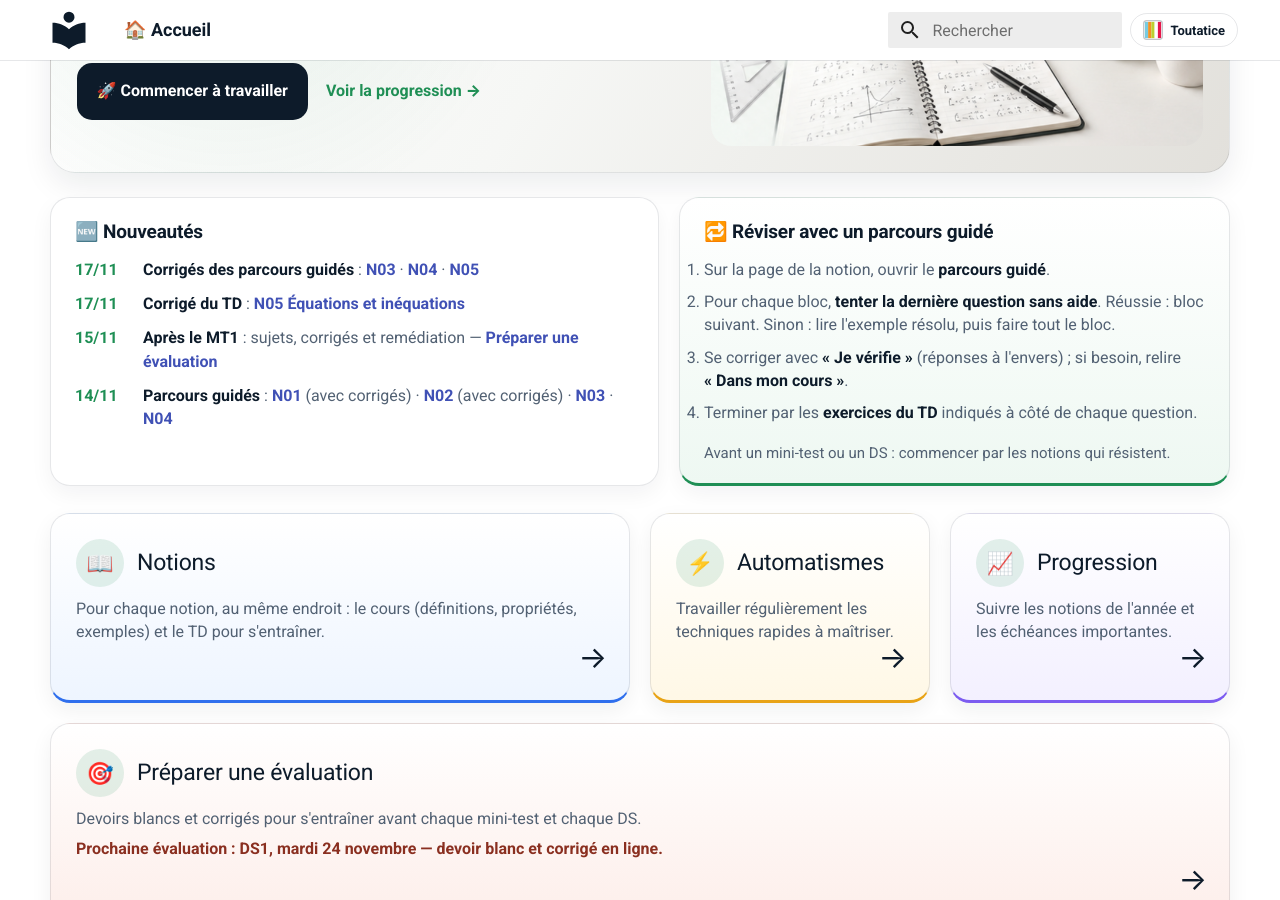
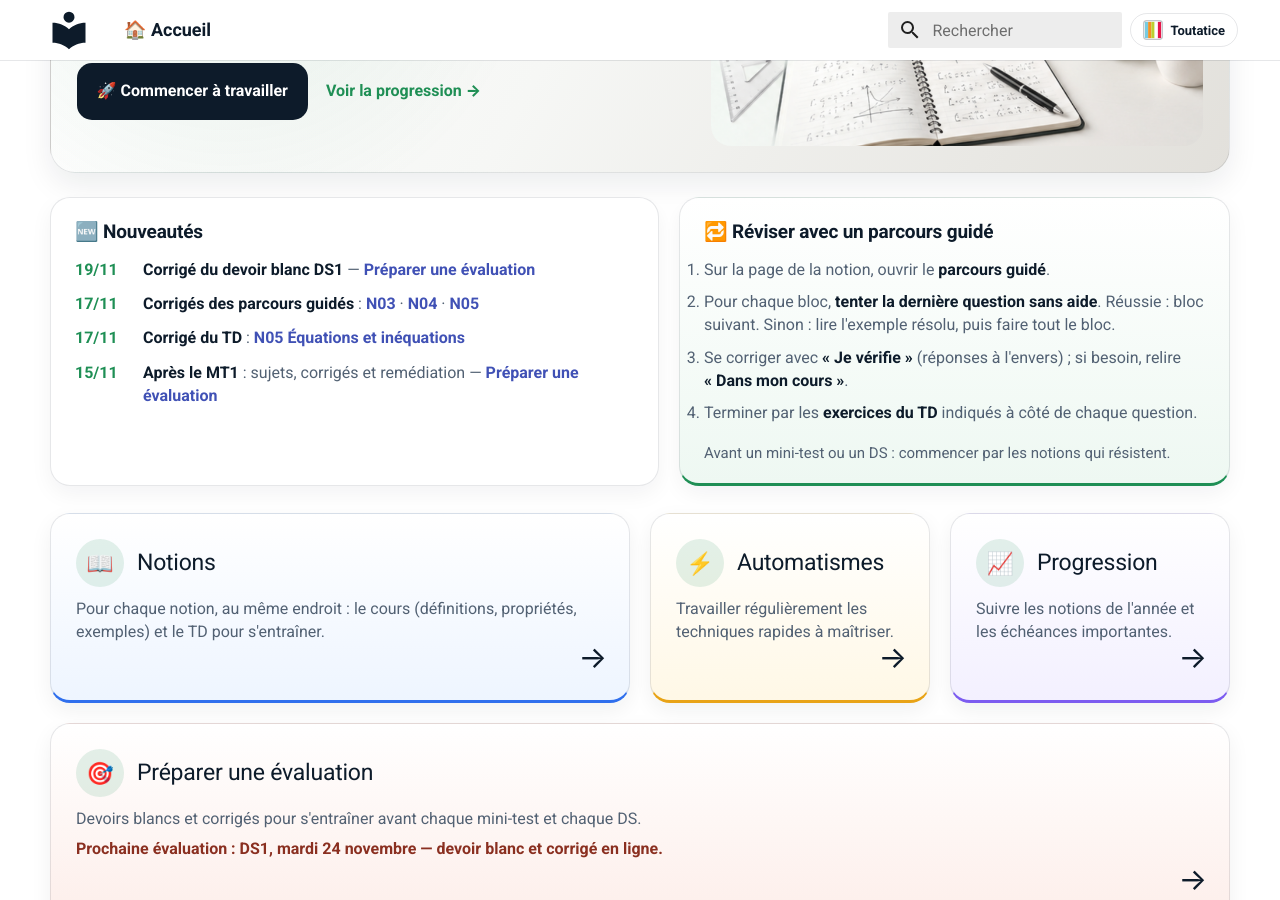
Before and after one commit to vnicolle56610/maths-seconde, an MkDocs documentation site: the page built from docs/index.md, in a window 1280 px wide and 900 px high, scrolled down 424 px. Built offline with MkDocs 1.6.1 and Material for MkDocs 9.7.7, drawn with Linux system fonts in a browser that asks for light colours.

Commit message:
Nouveautés : mise à jour de la page d'accueil
Co-Authored-By: Claude Sonnet 5.5 <noreply@anthropic.com>

```diff
--- a/docs/index.md
+++ b/docs/index.md
@@ -34,10 +34,10 @@ hide:
   <div class="maths-news-box">
     <h3>🆕 Nouveautés</h3>
     <ul class="maths-news-list">
+      <li><span class="maths-news-date">19/11</span><span><strong>Corrigé du devoir blanc DS1</strong> — <a href="preparer-evaluation/">Préparer une évaluation</a></span></li>
       <li><span class="maths-news-date">17/11</span><span><strong>Corrigés des parcours guidés</strong> : <a href="notions/N03-arithmetique/#parcours-guide">N03</a> · <a href="notions/N04-calcul-litteral/#parcours-guide">N04</a> · <a href="notions/N05-equations-inequations/#parcours-guide">N05</a></span></li>
       <li><span class="maths-news-date">17/11</span><span><strong>Corrigé du TD</strong> : <a href="notions/N05-equations-inequations/">N05 Équations et inéquations</a></span></li>
       <li><span class="maths-news-date">15/11</span><span><strong>Après le MT1</strong> : sujets, corrigés et remédiation — <a href="preparer-evaluation/">Préparer une évaluation</a></span></li>
-      <li><span class="maths-news-date">14/11</span><span><strong>Parcours guidés</strong> : <a href="notions/N01-logique-ensembles/#parcours-guide">N01</a> (avec corrigés) · <a href="notions/N02-nombres-reels-intervalles/#parcours-guide">N02</a> (avec corrigés) · <a href="notions/N03-arithmetique/#parcours-guide">N03</a> · <a href="notions/N04-calcul-litteral/#parcours-guide">N04</a></span></li>
     </ul>
   </div>
   <div class="maths-news-box maths-news-box--revise">
```
